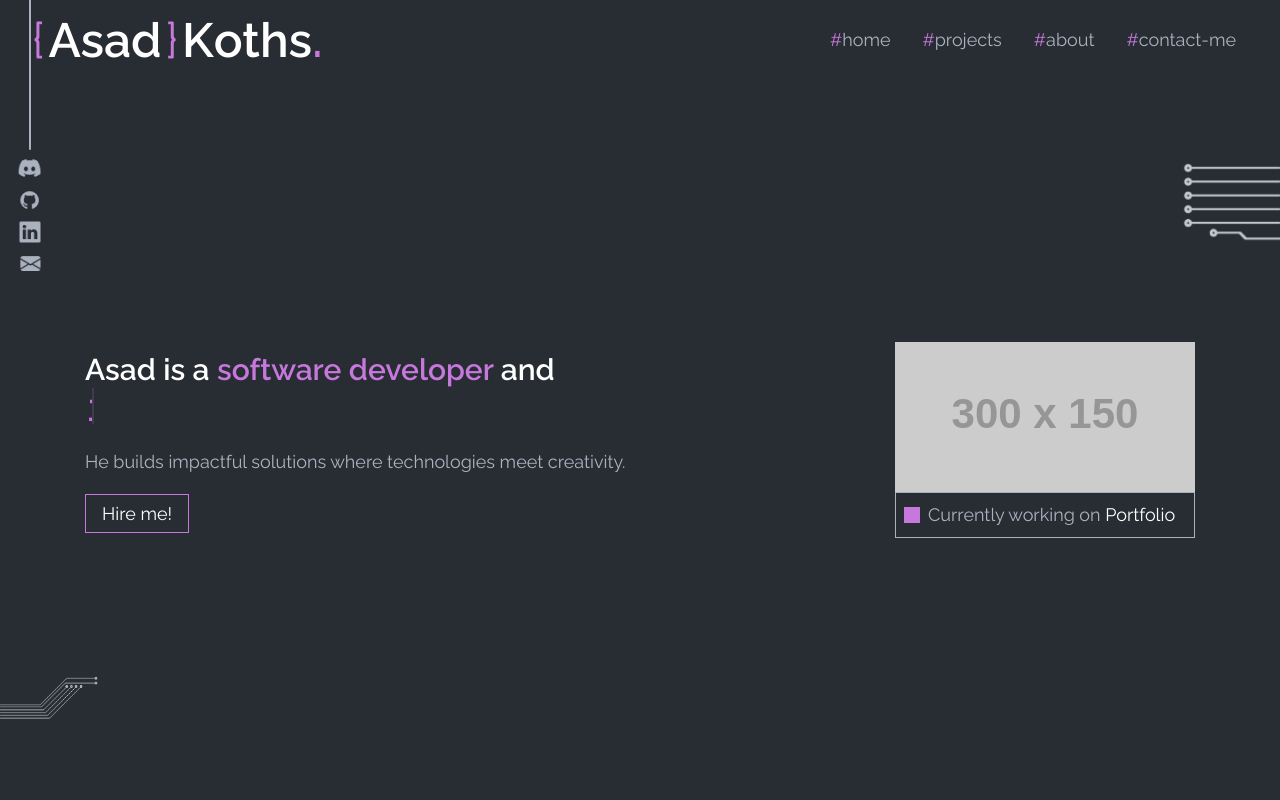
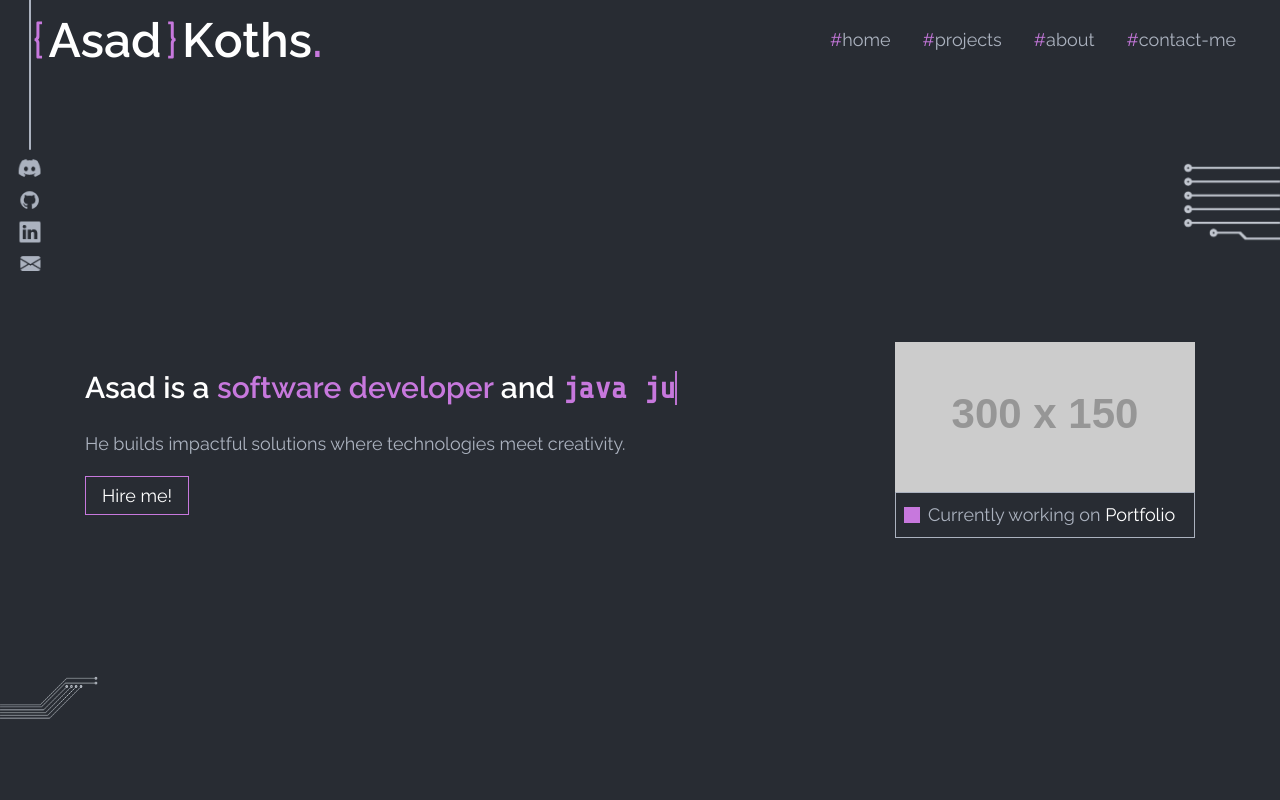
Before and after one commit to a3rium/asadk-portfolio, a Next.js app: page / in a window 1280 px wide. Shown: the top 800 px of the page. Built offline with nearby package versions, Linux system fonts and the light colour scheme.

Commit message:
improve typewriter effect

```diff
--- a/src/components/Typewriter/Typewriter.tsx
+++ b/src/components/Typewriter/Typewriter.tsx
@@ -6,9 +6,10 @@ let titleLength: number;
 
 const Typewriter = () => {
   const [title, setTitle] = useState<string>();
-  const picker = useRef(0);
-  const char_limit = 26;
-  const time_per_char = 400;
+  const [typedText, setTypedText] = useState<string>();
+  const title_picker = useRef(0);
+  const char_counter = useRef(0);
+  const time_per_char = 300;
 
   useEffect(() => {
     let lastTitle: string;
@@ -24,52 +25,57 @@ const Typewriter = () => {
           const index = (titles.indexOf(lastTitle) + 1) % titles.length;
           newTitle = titles[index];
         }
-      } while (newTitle === lastTitle || newTitle.length > char_limit);
+      } while (newTitle === lastTitle);
       // console.log("Title: " + newTitle + " Length: " + newTitle.length);
       titleLength = newTitle.length;
-      timer = titleLength * time_per_char;
+      timer = titleLength * time_per_char + 250;
       setTitle(newTitle);
       // console.log("New: " + newTitle);
       lastTitle = newTitle;
-      picker.current = window.setTimeout(changeTitle, timer);
+      title_picker.current = window.setTimeout(changeTitle, timer);
     };
-
     changeTitle();
     return () => {
-      window.clearTimeout(picker.current);
+      window.clearTimeout(title_picker.current);
     };
   }, []);
 
+  useEffect(() => {
+    // console.log(title);
+    let charsTyped: number = 0;
+    let typingForward: boolean = true;
+    setTypedText("");
+    const typeText = () => {
+      if (title) {
+        // console.log("Title Length:" + title.length);
+        if (typingForward && title.length === charsTyped) {
+          typingForward = false;
+        }
+        // console.log(typingForward);
+        if (typingForward && charsTyped < title.length) {
+          // console.log("Increasing chars");
+          charsTyped = charsTyped + 1;
+          setTypedText(title.slice(0, charsTyped));
+          char_counter.current = window.setTimeout(typeText, 200);
+        } else if (!typingForward && charsTyped != 0) {
+          // console.log("Decreasing chars");
+          charsTyped = charsTyped - 1;
+          setTypedText(title.slice(0, charsTyped));
+          char_counter.current = window.setTimeout(typeText, 100);
+        }
+        // console.log(charsTyped);
+      }
+    };
+    typeText();
+    return () => {
+      window.clearTimeout(char_counter.current);
+    };
+  }, [title]);
+
   return (
     <>
-      <span
-        key={title}
-        className={`text-secondary inline-block min-[460px]:block sm:inline-block min-[850px]:block w-0 overflow-clip font-mono whitespace-nowrap border-r-2
-        ${titleLength === 5 ? "animate-type_5" : ""}
-        ${titleLength === 6 ? "animate-type_6" : ""}
-        ${titleLength === 7 ? "animate-type_7" : ""}
-        ${titleLength === 8 ? "animate-type_8" : ""}
-        ${titleLength === 9 ? "animate-type_9" : ""}
-        ${titleLength === 10 ? "animate-type_10" : ""}
-        ${titleLength === 11 ? "animate-type_11" : ""}
-        ${titleLength === 12 ? "animate-type_12" : ""}
-        ${titleLength === 13 ? "animate-type_13" : ""}
-        ${titleLength === 14 ? "animate-type_14" : ""}
-        ${titleLength === 15 ? "animate-type_15" : ""}
-        ${titleLength === 16 ? "animate-type_16" : ""}
-        ${titleLength === 17 ? "animate-type_17" : ""}
-        ${titleLength === 18 ? "animate-type_18" : ""}
-        ${titleLength === 19 ? "animate-type_19" : ""}
-        ${titleLength === 20 ? "animate-type_20" : ""}
-        ${titleLength === 21 ? "animate-type_21" : ""}
-        ${titleLength === 22 ? "animate-type_22" : ""}
-        ${titleLength === 23 ? "animate-type_23" : ""}
-        ${titleLength === 24 ? "animate-type_24" : ""}
-        ${titleLength === 25 ? "animate-type_25" : ""}
-        ${titleLength === 26 ? "animate-type_26" : ""}
-        `}
-      >
-        {title}
+      <span className="text-secondary font-semibold font-mono overflow-clip whitespace-nowrap border-r-2 animate-blink">
+        {typedText}
       </span>
     </>
   );
--- a/tailwind.config.js
+++ b/tailwind.config.js
@@ -36,94 +36,6 @@ module.exports = {
           from: { height: "var(--radix-accordion-content-height)" },
           to: { height: 0 },
         },
-        type_5: {
-          "0%": { width: 0 },
-          "100%": { width: "6ch" },
-        },
-        type_6: {
-          "0%": { width: 0 },
-          "100%": { width: "7ch" },
-        },
-        type_7: {
-          "0%": { width: 0 },
-          "100%": { width: "8ch" },
-        },
-        type_8: {
-          "0%": { width: 0 },
-          "100%": { width: "9ch" },
-        },
-        type_9: {
-          "0%": { width: 0 },
-          "100%": { width: "10ch" },
-        },
-        type_10: {
-          "0%": { width: 0 },
-          "100%": { width: "11ch" },
-        },
-        type_11: {
-          "0%": { width: 0 },
-          "100%": { width: "12ch" },
-        },
-        type_12: {
-          "0%": { width: 0 },
-          "100%": { width: "13ch" },
-        },
-        type_13: {
-          "0%": { width: 0 },
-          "100%": { width: "14ch" },
-        },
-        type_14: {
-          "0%": { width: 0 },
-          "100%": { width: "15ch" },
-        },
-        type_15: {
-          "0%": { width: 0 },
-          "100%": { width: "16ch" },
-        },
-        type_16: {
-          "0%": { width: 0 },
-          "100%": { width: "17ch" },
-        },
-        type_17: {
-          "0%": { width: 0 },
-          "100%": { width: "18ch" },
-        },
-        type_18: {
-          "0%": { width: 0 },
-          "100%": { width: "19ch" },
-        },
-        type_19: {
-          "0%": { width: 0 },
-          "100%": { width: "20ch" },
-        },
-        type_20: {
-          "0%": { width: 0 },
-          "100%": { width: "21ch" },
-        },
-        type_21: {
-          "0%": { width: 0 },
-          "100%": { width: "22ch" },
-        },
-        type_22: {
-          "0%": { width: 0 },
-          "100%": { width: "23ch" },
-        },
-        type_23: {
-          "0%": { width: 0 },
-          "100%": { width: "24ch" },
-        },
-        type_24: {
-          "0%": { width: 0 },
-          "100%": { width: "25ch" },
-        },
-        type_25: {
-          "0%": { width: 0 },
-          "100%": { width: "26ch" },
-        },
-        type_26: {
-          "0%": { width: 0 },
-          "100%": { width: "27ch" },
-        },
         blink: {
           from: { "border-right-color": "transparent" },
           to: { "border-right-color": "secondary" },
@@ -132,28 +44,7 @@ module.exports = {
       animation: {
         "accordion-down": "accordion-down 0.2s ease-out",
         "accordion-up": "accordion-up 0.2s ease-out",
-        type_5: "type_5 1s steps(10) 2 alternate, blink 0.7s infinite",
-        type_6: "type_6 1.2s steps(12) 2 alternate, blink 0.7s infinite",
-        type_7: "type_7 1.4s steps(14) 2 alternate, blink 0.7s infinite",
-        type_8: "type_8 1.6s steps(16) 2 alternate, blink 0.7s infinite",
-        type_9: "type_9 1.8s steps(18) 2 alternate, blink 0.7s infinite",
-        type_10: "type_10 2s steps(20) 2 alternate, blink 0.7s infinite",
-        type_11: "type_11 2.2s steps(22) 2 alternate, blink 0.7s infinite",
-        type_12: "type_12 2.4s steps(24) 2 alternate, blink 0.7s infinite",
-        type_13: "type_13 2.6s steps(26) 2 alternate, blink 0.7s infinite",
-        type_14: "type_14 2.8s steps(28) 2 alternate, blink 0.7s infinite",
-        type_15: "type_15 3s steps(30) 2 alternate, blink 0.7s infinite",
-        type_16: "type_16 3.2s steps(32) 2 alternate, blink 0.7s infinite",
-        type_17: "type_17 3.4s steps(34) 2 alternate, blink 0.7s infinite",
-        type_18: "type_18 3.6s steps(36) 2 alternate, blink 0.7s infinite",
-        type_19: "type_19 3.8s steps(38) 2 alternate, blink 0.7s infinite",
-        type_20: "type_20 4s steps(40) 2 alternate, blink 0.7s infinite",
-        type_21: "type_21 4.2s steps(42) 2 alternate, blink 0.7s infinite",
-        type_22: "type_22 4.4s steps(44) 2 alternate, blink 0.7s infinite",
-        type_23: "type_23 4.6s steps(46) 2 alternate, blink 0.7s infinite",
-        type_24: "type_24 4.8s steps(48) 2 alternate, blink 0.7s infinite",
-        type_25: "type_25 5s steps(50) 2 alternate, blink 0.7s infinite",
-        type_26: "type_26 5.2s steps(52) 2 alternate, blink 0.7s infinite",
+        blink: "blink 0.7s infinite",
       },
     },
   },
```
